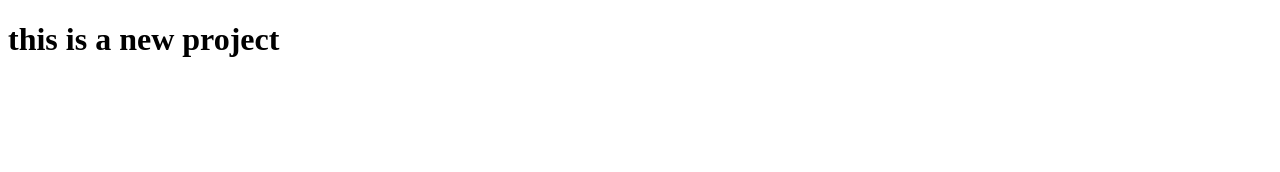
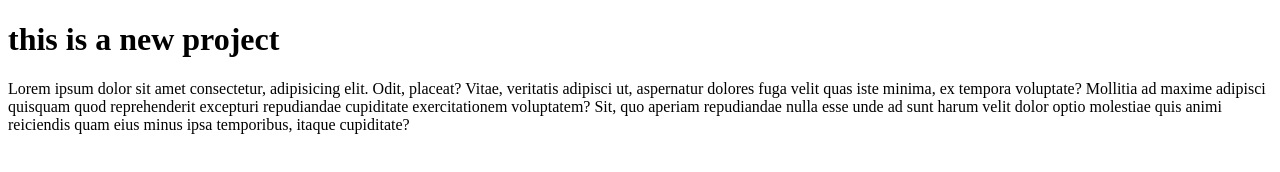
Before and after one commit to ayushchoudhary336/project-3, a plain HTML site: page index.html in a window 1280 px wide. Drawn offline with Linux system fonts and the light colour scheme.

Commit message:
add para

```diff
--- a/index.html
+++ b/index.html
@@ -7,5 +7,14 @@
   </head>
   <body>
     <h1>this is a new project</h1>
+    <p>
+      Lorem ipsum dolor sit amet consectetur, adipisicing elit. Odit, placeat?
+      Vitae, veritatis adipisci ut, aspernatur dolores fuga velit quas iste
+      minima, ex tempora voluptate? Mollitia ad maxime adipisci quisquam quod
+      reprehenderit excepturi repudiandae cupiditate exercitationem voluptatem?
+      Sit, quo aperiam repudiandae nulla esse unde ad sunt harum velit dolor
+      optio molestiae quis animi reiciendis quam eius minus ipsa temporibus,
+      itaque cupiditate?
+    </p>
   </body>
 </html>
```
